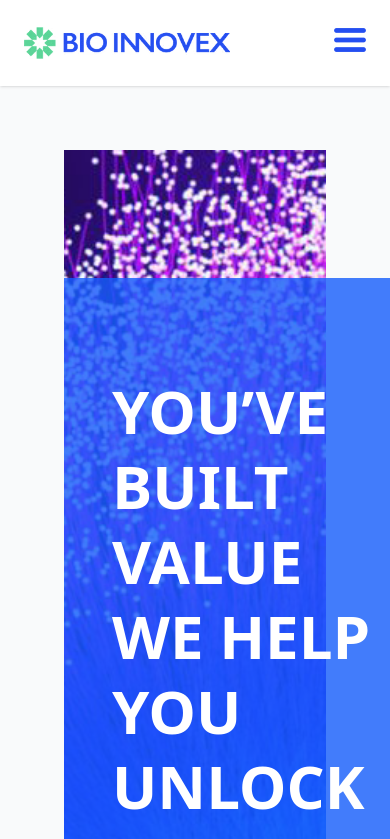
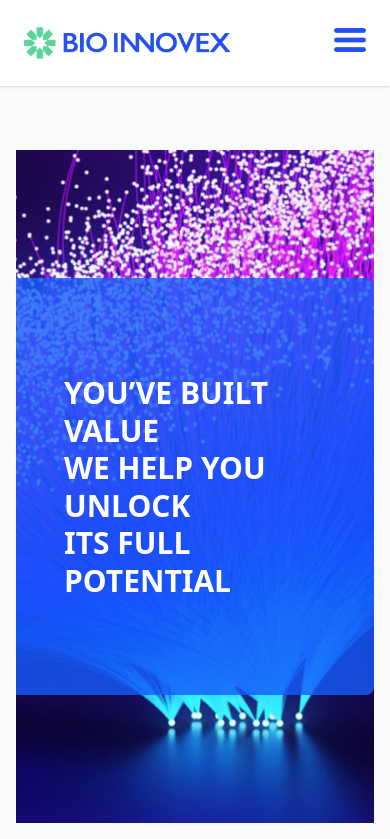
Before and after one commit to AnthonySTZ/BioInnovex, a React (Vite) app: page / in a window 390 px wide. Shown: the top 839 px of the page. Built offline with nearby package versions, Linux system fonts and the light colour scheme.

Commit message:
main image for mobile

```diff
--- a/src/components/MainImage.tsx
+++ b/src/components/MainImage.tsx
@@ -2,10 +2,10 @@ import purpleStrings from "../assets/images/purple_strings.png"
 
 export default function MainImage() {
     return (
-        <div className="flex bg-cover bg-center py-32 mx-16"
+        <div className="flex bg-cover bg-center py-32 mx-4 md:mx-16"
         style= { { backgroundImage: `url(${purpleStrings})` } }>
             <div className="bg-blue-600/80 p-12 py-24 rounded-r-lg">
-                <h1 className="text-6xl text-white font-semibold leading-tight">
+                <h1 className="text-3xl lg:text-6xl text-white font-semibold leading-tight">
                     YOU’VE BUILT VALUE<br/>
                     WE HELP YOU UNLOCK<br/>
                     ITS FULL POTENTIAL
```
